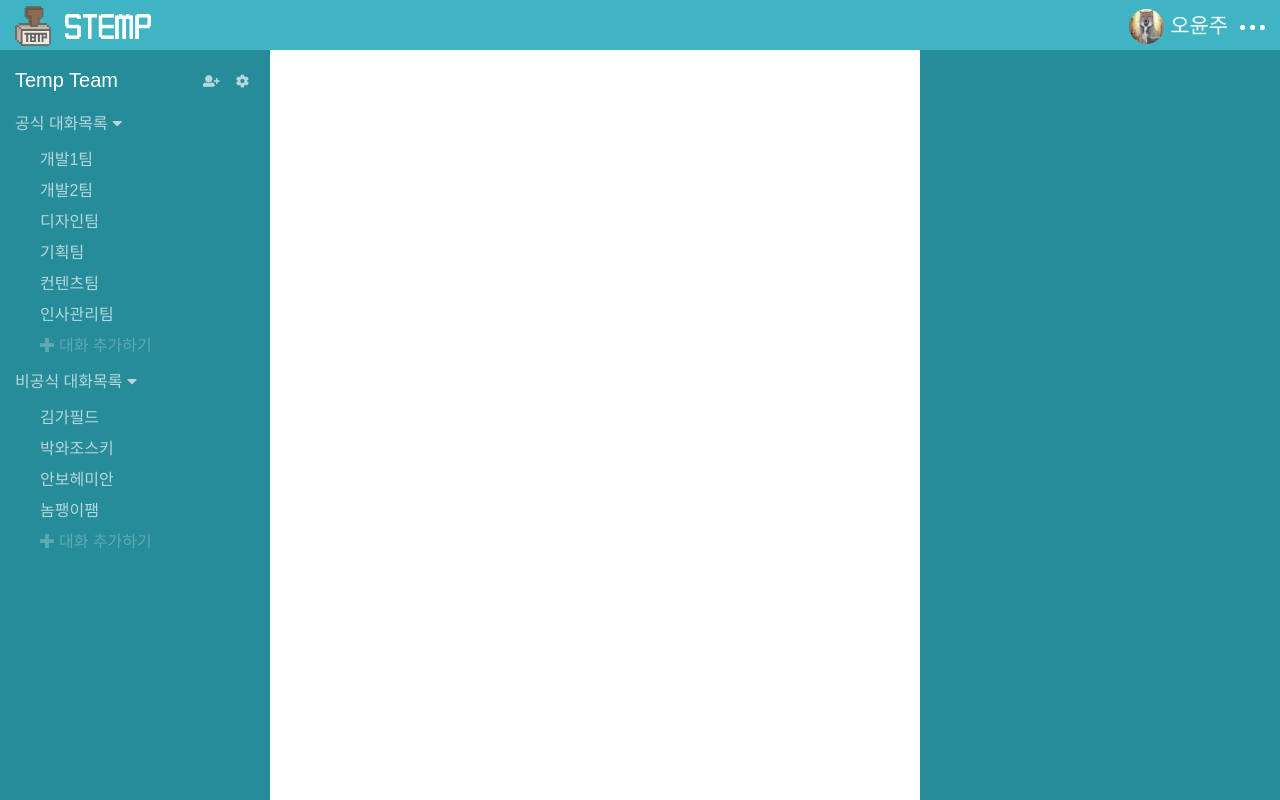
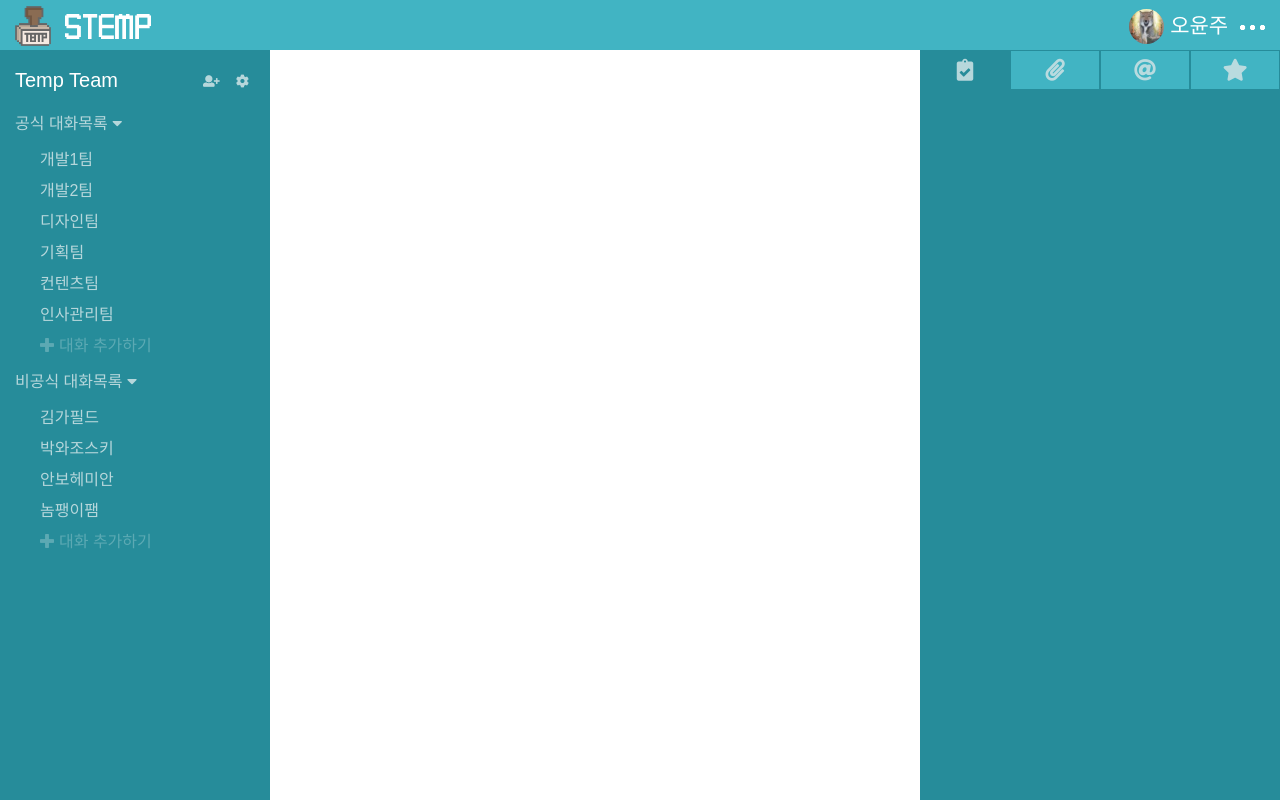
Before and after one commit to dalgugi/stemp, a website: page views/main_chat.html in a window 1280 px wide. Both pictures are taken after a click on the element 1256 px from the left and 25 px from the top of the page. Drawn offline with Linux system fonts and the light colour scheme.

Commit message:
[기능] Main chat 오른쪽 탭 메뉴 추가
탭 메뉴 틀과 display action 구현 완료

```diff
--- a/views/main_chat.html
+++ b/views/main_chat.html
@@ -33,6 +33,11 @@
 			nav .chat-list ul ul li i			{margin-right:5px;}
 			nav .chat-list > ul div				{padding:10px 0 10px 15px;}
 			nav .chat-list > ul div:hover		{color:#ffffff;}
+
+			aside .tab-menu						{width:100%;}
+			aside .tab-menu span				{display:inline-block; float:left; width:25%; height:40px; box-sizing:border-box; border:1px solid #268c9a; line-height:44px; text-align:center;}
+			aside .tab-menu span:not(.active)	{background-color:#41b4c3;}
+			aside .tab-menu span i				{color:rgba(199, 223, 226, 0.9); font-size:22px;}
 
 			.hidden 							{display:none;}
 
@@ -105,6 +110,12 @@
 			</div>
 		</nav>
 		<aside class="hidden">
+			<div class="tab-menu">
+				<span class="active" onclick="addActive(this)"><i class="fas fa-clipboard-check"></i></span>
+				<span onclick="addActive(this)"><i class="fas fa-paperclip"></i></span>
+				<span onclick="addActive(this)"><i class="fas fa-at"></i></span>
+				<span onclick="addActive(this)"><i class="fas fa-star"></i></span>
+			</div>
 		</aside>
 
 		<!-- 개인 정보 설정 modal -->
@@ -130,6 +141,8 @@
 			const menuBtn      = document.getElementsByClassName("menu-dot-area")[0];
 			const menuCloseBtn = document.getElementsByClassName("menu-close-btn")[0];
 			const aside        = document.getElementsByTagName("aside")[0];
+			const tabMenu	   = document.getElementsByClassName("tab-menu")[0];
+			const tabMenuSpan  = tabMenu.getElementsByTagName("span");
 
 			const profile = document.getElementsByClassName("profile-inside-area")[0];
 			const myModal = document.getElementById("my-modal");
@@ -145,10 +158,15 @@
 			menuBtn.onclick = function() {
 				if(aside.classList.contains("hidden")) {
 					aside.classList.remove("hidden");
-					menuCloseBtn.classList.remove("hidden");
 				} else {
 					aside.classList.add("hidden");
 				};
+			};
+
+			// 오른쪽 사이드메뉴 탭 클릭했을 때
+			function addActive(element) {
+				tabMenu.getElementsByClassName("active")[0].classList.remove("active");
+				element.classList.add("active");
 			};
 
 			// 개인 정보 설정 모달 보이기
```
